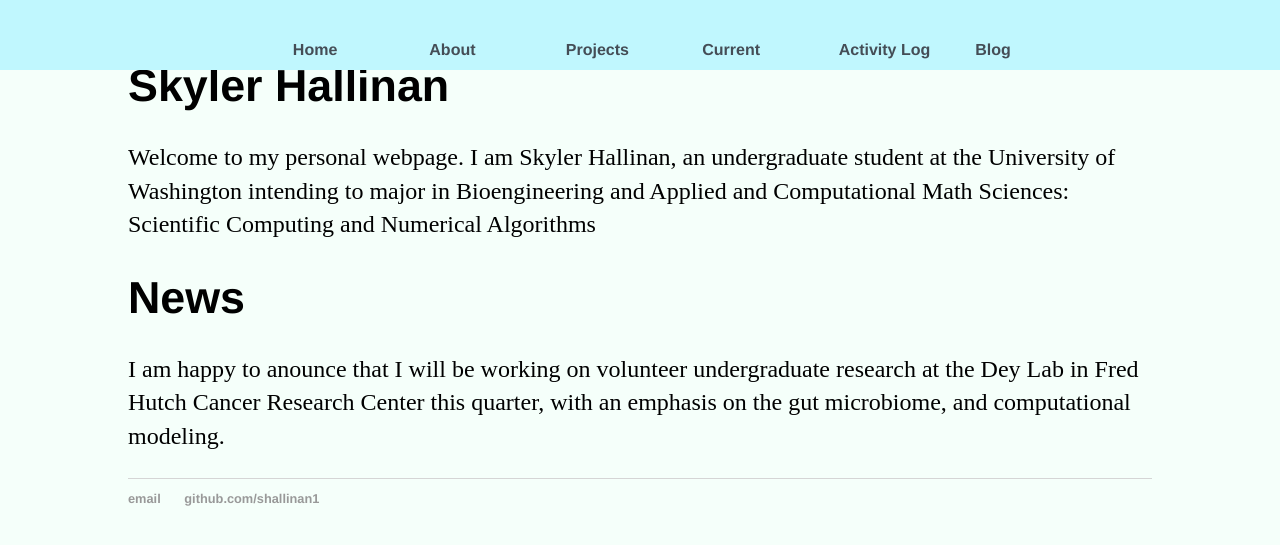
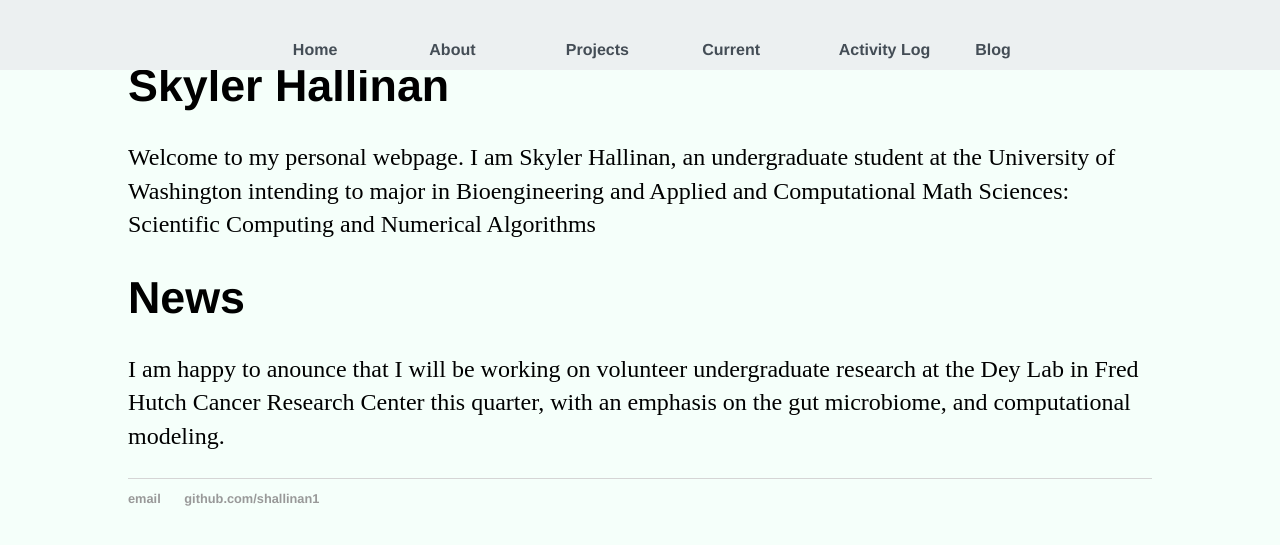
Before and after one commit to shallinan1/shallinan1.github.io, a Jekyll site: the page built from index.md, in a window 1280 px wide. Shown: the top 545 px of the page. Built offline with Jekyll 4.4.1, drawn with Linux system fonts in a browser that asks for light colours; our own code applies the rules of GitHub Pages for plain Markdown files.

Commit message:
bg change

```diff
--- a/css/main.css
+++ b/css/main.css
@@ -6,7 +6,7 @@
 	top: 0;
 	left: 0;
 	overflow: hidden;
-	background-color: #C0F7FE;
+	background-color: #ecf0f1;
 	color: #2A363B;
 }
 
```
